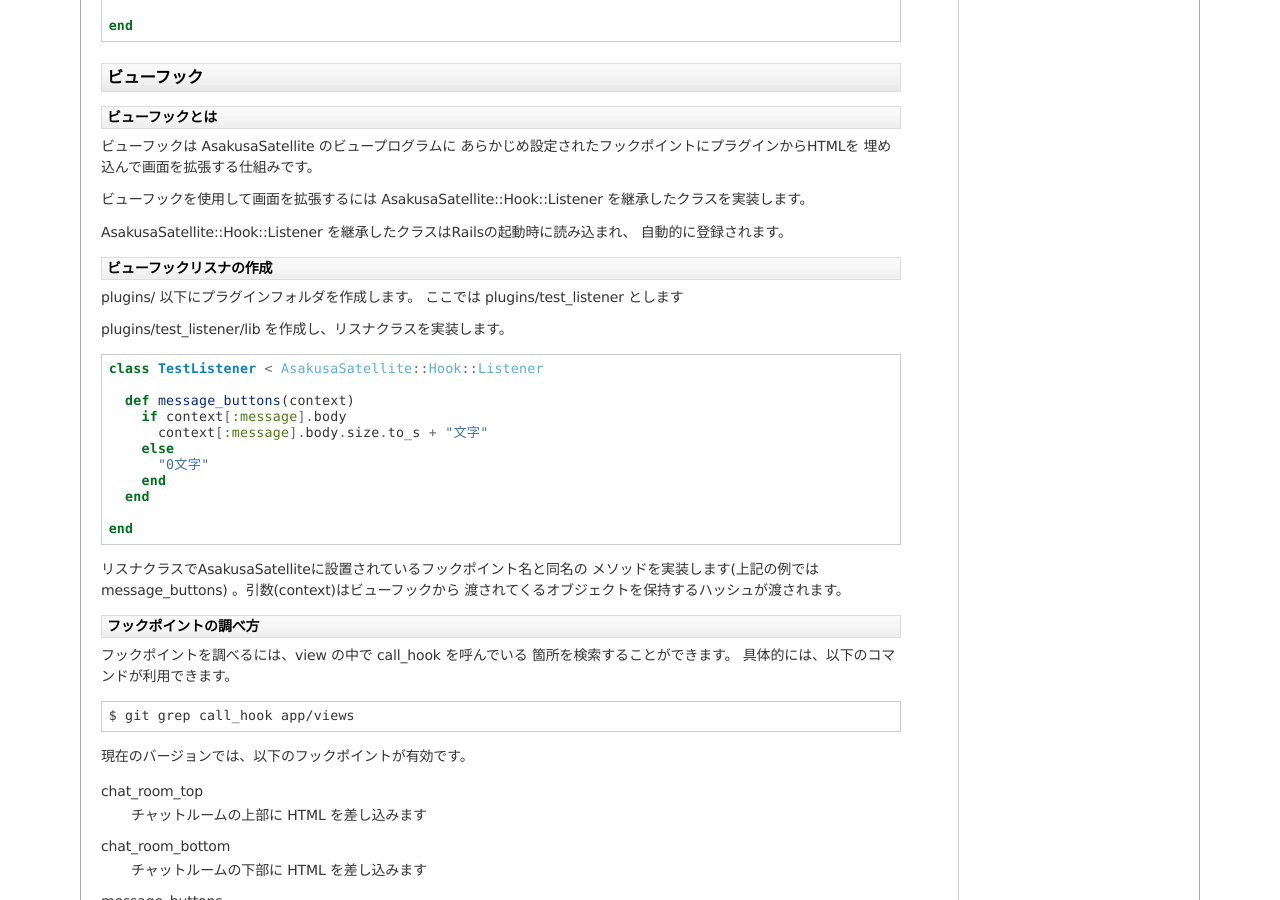
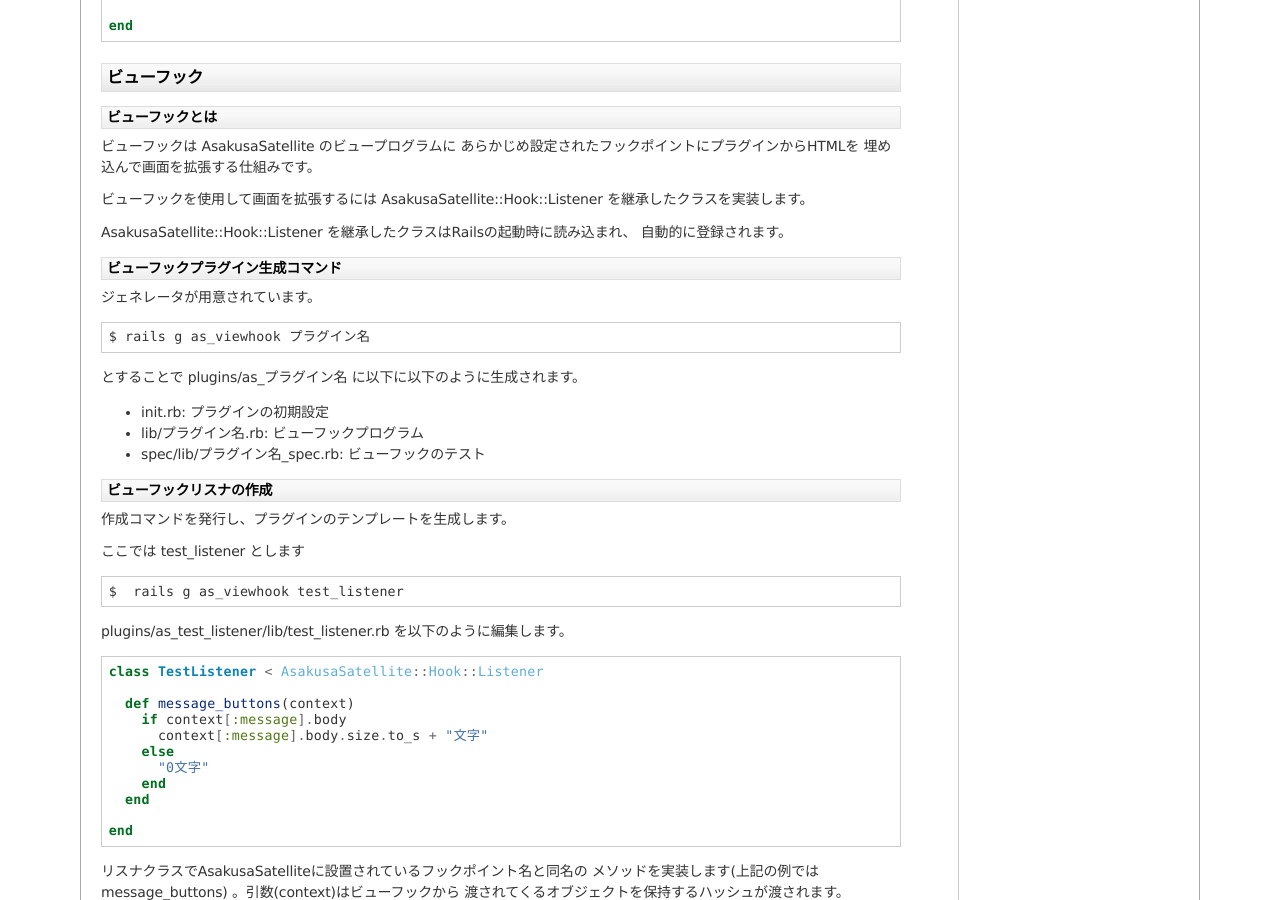
Before and after one commit to codefirst/asakusa-satellite-manual, a Sphinx documentation site: the page built from source/writing-plugins.rst, in a window 1280 px wide and 900 px high, scrolled down 1077 px. Built offline with Sphinx 7.4.7, drawn with Linux system fonts in a browser that asks for light colours.

Commit message:
view hook plugin generation command

```diff
--- a/source/writing-plugins.rst
+++ b/source/writing-plugins.rst
@@ -86,12 +86,34 @@
 AsakusaSatellite::Hook::Listener を継承したクラスはRailsの起動時に読み込まれ、
 自動的に登録されます。
 
+ビューフックプラグイン生成コマンド
+^^^^^^^^^^^^^^^^^^^^^^^^^^^^^^^^^^^^^^
+
+ジェネレータが用意されています。
+
+::
+
+    $ rails g as_viewhook プラグイン名
+
+とすることで plugins/as_プラグイン名 に以下に以下のように生成されます。
+
+* init.rb: プラグインの初期設定
+* lib/プラグイン名.rb: ビューフックプログラム
+* spec/lib/プラグイン名_spec.rb: ビューフックのテスト
+
+
 ビューフックリスナの作成
 ^^^^^^^^^^^^^^^^^^^^^^^^^^^^^^^^^^^^^^
-plugins/ 以下にプラグインフォルダを作成します。
-ここでは plugins/test_listener とします
 
-plugins/test_listener/lib を作成し、リスナクラスを実装します。
+作成コマンドを発行し、プラグインのテンプレートを生成します。
+
+ここでは test_listener とします
+
+::
+
+    $  rails g as_viewhook test_listener
+
+plugins/as_test_listener/lib/test_listener.rb を以下のように編集します。
 
 .. code-block:: ruby
 
```
